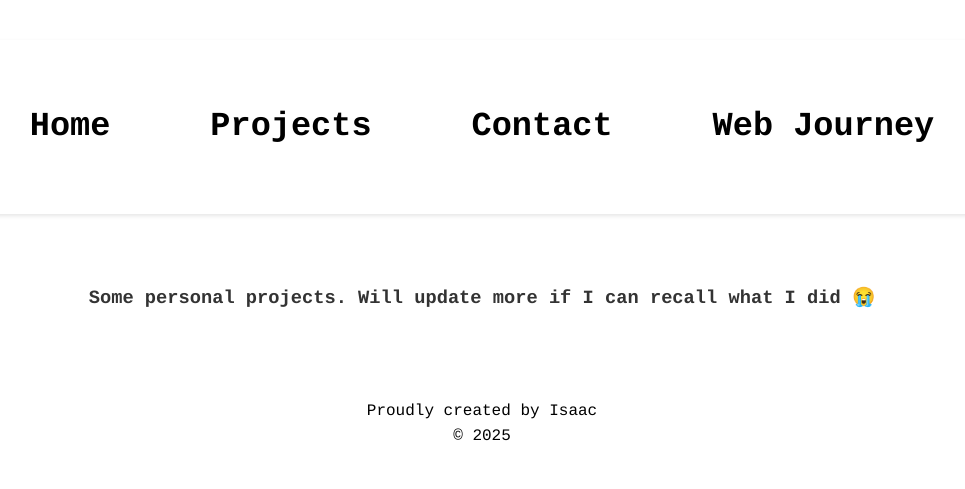
After one commit to izack8/caasi, a FastAPI app: template templates/projects.html in a window 1280 px wide. The commit adds this page. Shown: the top 489 px of the page, without its empty margins (158-1123 px from the left). Run offline with FastAPI, Linux system fonts and the light colour scheme; the template is opened without the code that fills it, so the values that code supplies are empty.

Commit message:
Add new images, update navigation, and enhance project page layout; modify styles and JSON entries

```diff
--- a/main.py
+++ b/main.py
@@ -1,13 +1,12 @@
 from fastapi import FastAPI, Request
 from fastapi.responses import FileResponse, HTMLResponse
 from fastapi.staticfiles import StaticFiles
+from fastapi.templating import Jinja2Templates
 
 app = FastAPI()
-
-# mount js
+templates = Jinja2Templates(directory="templates")
 app.mount("/static", StaticFiles(directory="static"), name="static")
 
-# comment
 @app.get("/", response_class=FileResponse)
 async def read_root():
     return FileResponse("pages/home.html")
@@ -23,3 +22,37 @@ async def read_contact():
 @app.get("/web_journey", response_class=FileResponse)
 async def read_contact():
     return FileResponse("pages/web_journey.html")
+
+# trying out HTML templating
+@app.get("/projects", response_class=HTMLResponse)
+async def read_projects(request: Request):
+
+    projects = [
+        {
+            "title": "Personal Website Building",
+            "description" : "Building my own website, using HTML, CSS, JS, Python, and FastAPI (and gradually more frameworks as I learn more).",
+            "points": [
+                "I want to learn and experience (hands-on) the process of building🔨 a website from scratch, without using online Web Building tools etc🚫. I feel like this process helps me understand why certain things are done in a certain way, which I feel is the best way to learn anything✔️.",
+                "Like for example I was having such a hard time coding up the JS function for the looping and dynamic updating of details and html😑😑, but then I discovered HTML templating (like Jinja2 for Python, and Thymeleaf for Java), and it's like- oh, that's why people use it!🤯🤯🤯",
+                "And on-top of this, I also learned the smaller things where people usually miss, like how important the file structure in the project folder and in JSON files etc. Like I need to write and organize them to meet my needs, and not just copy-paste from the internet.",
+                "ARGH! So many things to learn! So exciting!",
+                "OK I'm getting carried away.",
+                "And oh yeah, how to deploy on cloud☁️☁️ etc. I'm using Azure now, cause the subscription is free for students, and I learned how to by watching a YouTube video.",
+            ],
+            "image": "/static/images/my_website.jpg",
+            "url": ""
+        },
+        {
+            "title": "STARs Automation for module selection",
+            "description": "Automating the module selection process for NTU students (just myself, ngl).",
+            "points": [
+                "OK so if you're from NTU, then you know how HORRIBLE the STARs system is. Context for non-NTU students, we have a frigging painful system for customizing our time-tables + modules selection every semester. It's basically fastest fingers first, BUT the system crashes every time, or your internet lags behind or something. It's a MESS.",
+                "So once you get into the system, you have to get to the module selection page, and then you have to click module, and then you have to click through like 5654984 more buttons to confirm the selection. And then you have to do this for every module you want to select.",
+                "Anyways, I got fed up with the tireless clicking (cause it's literally the same buttons you have to click every time), so I decided to automate it, and let it run in the background while I do OTHER IMPORTANT THINGS.",
+                "It was on my Mac, so I used AppleScript to automate some keyboard presses (like \"Tab\" and \"Enter\"), on my MacBook Air M2. (so hmu if you need the simple script)",],
+            "image": "/static/images/apple_script.png",
+            "url": ""
+        },
+        # Add more projects as needed
+    ]
+    return templates.TemplateResponse("projects.html", {"request": request, "projects": projects})
--- a/static/css/styles.css
+++ b/static/css/styles.css
@@ -3,7 +3,10 @@
     margin: 0;
     padding: 0;
     box-sizing: border-box;
+}
 
+html {
+    overflow-y: scroll;
 }
 
 body {
@@ -21,25 +24,28 @@ header {
 
 .nav_bar {
     display: flex;
+    flex-direction: row;
     justify-content: center;
     align-items: center;
     padding: 10px;
-    margin-bottom: 20px;
-    background-color: #fff; /* Background color for the navbar */
-    position: -webkit-sticky; /* For Safari */
+    margin-bottom: 10px;
+    background-color: #fff;
+    position: -webkit-sticky;
     position: sticky;
     top: 0;
-    z-index: 1000; /* Ensure the navbar is above other content */
+    z-index: 1000;
     box-shadow: 0 2px 4px rgba(0, 0, 0, 0.1);
+    height: 80%;
 }
 
 .nav_bar ul {
     list-style-type: none;
     display: flex;
+    align-items: center;
 }
 
 .nav_bar li {
-    margin: 0 50px;
+    margin: 50px;
     text-align: center;
 }
 
@@ -52,17 +58,6 @@ header {
 
 .nav_bar a:hover {
     color: #ced4cc;
-}
-
-.main_content {
-    max-width: 90%;
-    margin: 0 auto;
-    padding: 20px;
-    background: white;
-    display: flex;
-    flex-direction: column;
-    justify-content: center;
-    align-items: center;
 }
 
 h1 {
@@ -80,6 +75,17 @@ a:hover {
     color: #0056b3;
 }
 
+.main_content {
+    max-width: 90%;
+    margin: 0 auto;
+    padding: 20px;
+    background: white;
+    display: flex;
+    flex-direction: column;
+    justify-content: center;
+    align-items: center;
+}
+
 .main_content_header{
     align-items: center;
     margin-bottom: 20px;
@@ -90,14 +96,14 @@ a:hover {
 
 .main_content_text {
     font-size: 1.1em;
-    font-weight: 100;
+    font-weight: 400;
     margin-bottom: 5px;
     text-align: center;
 }
-/* Add styles for subpoints */
+
 ul.subpoints {
-    margin-left: 40px; /* Indent subpoints */
-    list-style-type: disc; /* Change bullet style for subpoints */
+    margin-left: 40px;
+    list-style-type: disc;
 }
 
 .footer {
@@ -106,7 +112,6 @@ ul.subpoints {
     color: black;
     margin-top: 20px;
 }
-
 
 .disclaimer {
     max-width: 90%;
@@ -119,3 +124,16 @@ ul.subpoints {
     align-items: center;
     text-align: center;
 }
+
+.project {
+    max-width: 90%;
+    margin: 0 auto;
+    padding: 20px;
+    background: white;
+    display: flex;
+    flex-direction: column;
+    justify-content: center;
+    align-items: center;
+    text-align: justify;
+    font-weight: 400;
+}
--- a/static/js/web__journey.js
+++ b/static/js/web__journey.js
@@ -38,7 +38,7 @@ function createDateHeader(date) {
 function createEntryItem(item) {
     const li = document.createElement('li');
     li.style.marginBottom = '15px';
-    const text = item.text.replace(/\n/g, '<br>'); // Replace \n with <br> for HTML
+    const text = item.text.replace(/\n/g, '<br>');
     li.innerHTML = `${text}`;
 
     if (item.subpoints && item.subpoints.length > 0) {
--- /dev/null
+++ b/templates/projects.html
@@ -0,0 +1,52 @@
+<!DOCTYPE html>
+<html lang="en">
+<head>
+  <meta charset="UTF-8">
+  <link rel="stylesheet" type="text/css" href="/static/css/styles.css">
+  <title>My Projects!</title>
+</head>
+<body class="projects">
+    <header>
+
+        <nav class="nav_bar">
+            <ul>
+                <li><a href="/">Home</a></li>
+                <li><a href="/projects">Projects</a></li>
+                <li><a href="/contact">Contact</a></li>
+                <li><a href="/web_journey">Web Journey</a></li>
+            </ul>
+        </nav>
+
+    </header>
+
+    <div class="main_content">
+
+        <div class="disclaimer">
+            <h3>Some personal projects. Will update more if I can recall what I did 😭</h3>
+        </div>
+
+        <div class = "main_content_text">
+        {% for project in projects %}
+            <div class="project">
+                <h2>{{ project.title }}</h2>
+                <img src="{{ project.image }}" alt="{{ project.title }}" style="width: 200px; height: 200px;">
+                <h3 style="text-align: center;">{{ project.description }}</h3>
+                <ul>
+                    {% for point in project.points %}
+                        <li>{{ point }}</li>
+                    {% endfor %}
+                </ul>
+                <a href="{{ project.url }}">Learn more</a>
+            </div>
+        {% endfor %}
+        </div>
+    </div>
+
+</body>
+
+<footer>
+    <div class="footer">
+        <p>Proudly created by Isaac</p>&copy; 2025
+    </div>
+</footer>
+</html>
```
Also changed, not shown: pages/contact.html (+5 -5 lines), pages/home.html (+6 -5 lines), pages/web_journey.html (+4 -5 lines), static/entries/entries.json (+8 -0 lines), static/images/apple_script.png (added), static/images/brat_album.jpg (added), static/images/my_website.jpg (added), 1 other file.
